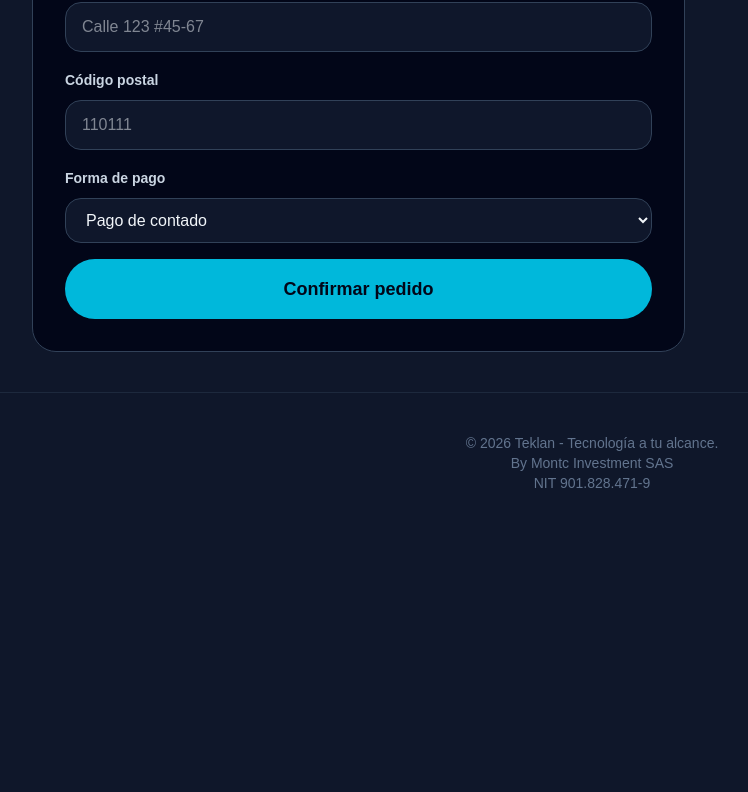
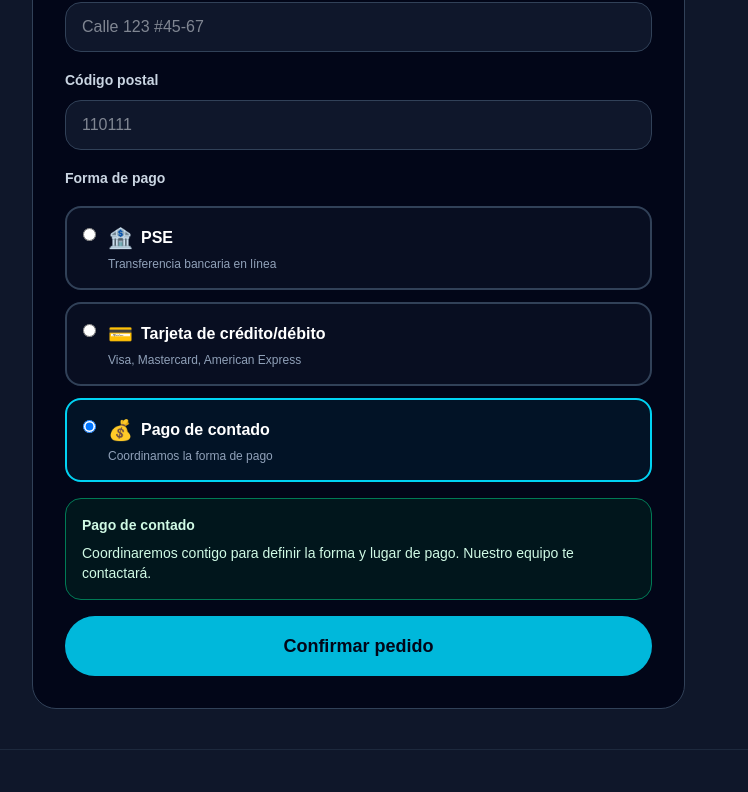
Before and after one commit to harold311618-beep/teklan-store, a Next.js app: page /checkout in a window 1280 px wide. Shown: the part 600-1392 px from the top of the page, without its empty margins (48-796 px from the left). Before the commit the page ends 1133 px from the top, so only its background shows below. Built offline with nearby package versions, Linux system fonts and the light colour scheme; no server answers.

Commit message:
Version prueba epayco

```diff
--- a/src/app/api/orders/route.js
+++ b/src/app/api/orders/route.js
@@ -1,6 +1,6 @@
 import { NextResponse } from 'next/server';
-import { createOrderRecord } from '@/services/orderService';
-import { EPAYCO_CHECKOUT_URL, EPAYCO_CONFIRMATION_SECRET } from '@/lib/config';
+import { createOrderRecord, buildEpaycoCheckoutUrl } from '@/services/orderService';
+import { EPAYCO_CHECKOUT_URL } from '@/lib/config';
 
 export async function POST(request) {
   const payload = await request.json();
@@ -25,10 +25,11 @@ export async function POST(request) {
       email: payload.customer.email,
     });
 
+    const paymentUrl = buildEpaycoCheckoutUrl(order, payload.customer);
     const responsePayload = {
       orderId: order.id,
       reference: order.reference,
-      paymentUrl: EPAYCO_CHECKOUT_URL ? `${EPAYCO_CHECKOUT_URL}?reference=${order.reference}` : null,
+      paymentUrl,
     };
 
     return NextResponse.json(responsePayload);
--- a/src/app/checkout/page.js
+++ b/src/app/checkout/page.js
@@ -2,6 +2,7 @@
 
 import { useEffect, useMemo, useState } from 'react';
 import { useRouter } from 'next/navigation';
+import Link from 'next/link';
 import { useAuth } from '@/context/AuthContext';
 import { useCart } from '@/context/CartContext';
 import CheckoutSummary from '@/components/CheckoutSummary';
@@ -27,9 +28,9 @@ export default function CheckoutPage() {
 
   useEffect(() => {
     if (user?.email) {
-      setFormData((current) => ({ ...current, email: user.email }));
+      setFormData((current) => (current.email ? current : { ...current, email: user.email }));
     }
-  }, [user]);
+  }, [user?.email]);
 
   const totals = useMemo(() => calculateOrderTotals(items), [items]);
 
@@ -179,18 +180,80 @@ export default function CheckoutPage() {
               />
             </label>
 
-            <label className="block">
+            <div>
               <span className="text-sm font-semibold text-slate-300">Forma de pago</span>
-              <select
-                value={formData.paymentMethod}
-                onChange={handleChange('paymentMethod')}
-                className="mt-2 w-full rounded-2xl bg-slate-900 border border-slate-700 px-4 py-3 text-slate-100 outline-none focus:border-cyan-400"
-              >
-                <option value={PAYMENT_METHODS.CASH}>Pago de contado</option>
-                <option value={PAYMENT_METHODS.PSE}>PSE</option>
-                <option value={PAYMENT_METHODS.CASH_PAYMENT}>Efectivo</option>
-              </select>
-            </label>
+              <div className="mt-4 space-y-3">
+                {[
+                  {
+                    id: PAYMENT_METHODS.PSE,
+                    label: 'PSE',
+                    description: 'Transferencia bancaria en línea',
+                    icon: '🏦',
+                  },
+                  {
+                    id: PAYMENT_METHODS.CARD,
+                    label: 'Tarjeta de crédito/débito',
+                    description: 'Visa, Mastercard, American Express',
+                    icon: '💳',
+                  },
+                  {
+                    id: PAYMENT_METHODS.CASH,
+                    label: 'Pago de contado',
+                    description: 'Coordinamos la forma de pago',
+                    icon: '💰',
+                  },
+                ].map((method) => (
+                  <label key={method.id} className="block cursor-pointer">
+                    <div
+                      className={`rounded-2xl border-2 p-4 transition ${
+                        formData.paymentMethod === method.id
+                          ? 'border-cyan-400 bg-cyan-950/30'
+                          : 'border-slate-700 bg-slate-900/50 hover:border-slate-600'
+                      }`}
+                    >
+                      <div className="flex items-start gap-3">
+                        <input
+                          type="radio"
+                          name="paymentMethod"
+                          value={method.id}
+                          checked={formData.paymentMethod === method.id}
+                          onChange={handleChange('paymentMethod')}
+                          className="mt-1"
+                        />
+                        <div className="flex-1">
+                          <div className="flex items-center gap-2">
+                            <span className="text-xl">{method.icon}</span>
+                            <span className="font-semibold text-white">{method.label}</span>
+                          </div>
+                          <p className="mt-1 text-xs text-slate-400">{method.description}</p>
+                        </div>
+                      </div>
+                    </div>
+                  </label>
+                ))}
+              </div>
+            </div>
+
+            {formData.paymentMethod === PAYMENT_METHODS.PSE && (
+              <div className="rounded-2xl border border-cyan-700 bg-cyan-950/40 p-4 text-cyan-100 text-sm">
+                <p className="font-semibold">PSE - Transferencia Bancaria</p>
+                <p className="mt-2">Se abrirá tu banco para confirmar la transferencia. Completamente seguro y verificado.</p>
+              </div>
+            )}
+
+            {formData.paymentMethod === PAYMENT_METHODS.CARD && (
+              <div className="rounded-2xl border border-cyan-700 bg-cyan-950/40 p-4 text-cyan-100 text-sm">
+                <p className="font-semibold">Tarjeta de crédito/débito</p>
+                <p className="mt-2">Acepta Visa, Mastercard y American Express. El pago se procesa mediante ePayco de forma segura.</p>
+              </div>
+            )}
+
+            {formData.paymentMethod === PAYMENT_METHODS.CASH && (
+              <div className="rounded-2xl border border-emerald-700 bg-emerald-950/40 p-4 text-emerald-100 text-sm">
+                <p className="font-semibold">Pago de contado</p>
+                <p className="mt-2">Coordinaremos contigo para definir la forma y lugar de pago. Nuestro equipo te contactará.</p>
+              </div>
+            )}
 
             {error && (
               <div className="rounded-2xl border border-rose-600 bg-rose-950/50 px-4 py-3 text-sm text-rose-100">
--- a/src/app/checkout/success/page.js
+++ b/src/app/checkout/success/page.js
@@ -1,3 +1,5 @@
+import Link from 'next/link';
+
 export default function CheckoutSuccessPage({ searchParams }) {
   const orderId = searchParams?.orderId || '';
 
@@ -12,13 +14,13 @@ export default function CheckoutSuccessPage({ searchParams }) {
           </p>
         )}
         <div className="mt-8 flex flex-col gap-4 sm:flex-row sm:justify-center">
-          <a href="/" className="rounded-full bg-cyan-500 px-6 py-3 font-bold text-slate-950 hover:bg-cyan-400 transition">
+          <Link href="/" className="rounded-full bg-cyan-500 px-6 py-3 font-bold text-slate-950 hover:bg-cyan-400 transition">
             Volver a la tienda
-          </a>
+          </Link>
           {orderId && (
-            <a href={`/pedido/${orderId}`} className="rounded-full border border-slate-700 px-6 py-3 text-slate-100 hover:bg-slate-800 transition">
+            <Link href={`/pedido/${orderId}`} className="rounded-full border border-slate-700 px-6 py-3 text-slate-100 hover:bg-slate-800 transition">
               Ver orden
-            </a>
+            </Link>
           )}
         </div>
       </div>
--- a/src/lib/config.js
+++ b/src/lib/config.js
@@ -1,8 +1,11 @@
 export const TAX_RATE = Number(process.env.NEXT_PUBLIC_TAX_RATE ?? 0.19);
 export const SHIPPING_RATE = Number(process.env.NEXT_PUBLIC_SHIPPING_RATE ?? 12000);
 export const ORDER_COLLECTION = process.env.NEXT_PUBLIC_ORDER_COLLECTION ?? 'orders';
-export const EPAYCO_CHECKOUT_URL = process.env.NEXT_PUBLIC_EPAYCO_CHECKOUT_URL ?? '';
+export const EPAYCO_CHECKOUT_URL = process.env.EPAYCO_CHECKOUT_URL ?? 'https://checkout.epayco.co/checkout';
+export const EPAYCO_CLIENT_ID = process.env.EPAYCO_CLIENT_ID ?? '';
 export const EPAYCO_PUBLIC_KEY = process.env.EPAYCO_PUBLIC_KEY ?? '';
 export const EPAYCO_PRIVATE_KEY = process.env.EPAYCO_PRIVATE_KEY ?? '';
+export const EPAYCO_URL_RESPONSE = process.env.EPAYCO_URL_RESPONSE ?? '';
+export const EPAYCO_URL_CONFIRMATION = process.env.EPAYCO_URL_CONFIRMATION ?? '';
 export const EPAYCO_CONFIRMATION_SECRET = process.env.EPAYCO_CONFIRMATION_SECRET ?? '';
 export const EPAYCO_TEST_MODE = process.env.NEXT_PUBLIC_EPAYCO_TEST_MODE === 'true';
--- a/src/services/orderService.js
+++ b/src/services/orderService.js
@@ -1,6 +1,15 @@
 import { serverTimestamp } from 'firebase/firestore';
 import { createOrder } from '@/services/firestoreRepository';
-import { TAX_RATE, SHIPPING_RATE, EPAYCO_CHECKOUT_URL } from '@/lib/config';
+import {
+  TAX_RATE,
+  SHIPPING_RATE,
+  EPAYCO_CHECKOUT_URL,
+  EPAYCO_CLIENT_ID,
+  EPAYCO_PUBLIC_KEY,
+  EPAYCO_URL_RESPONSE,
+  EPAYCO_URL_CONFIRMATION,
+  EPAYCO_TEST_MODE,
+} from '@/lib/config';
 
 export const ORDER_STATUS = {
   PENDING: 'Pendiente',
@@ -12,8 +21,8 @@ export const ORDER_STATUS = {
 export const PAYMENT_METHODS = {
   CASH: 'contado',
   PSE: 'PSE',
+  CARD: 'tarjeta',
   CASH_PAYMENT: 'efectivo',
-  CARD: 'tarjeta',
 };
 
 export function generateOrderReference() {
@@ -45,7 +54,7 @@ export async function createOrderRecord({ userId, customer, items, paymentMethod
     },
     items,
     paymentMethod,
-    paymentGateway: EPAYCO_CHECKOUT_URL ? 'epayco' : 'offline',
+    paymentGateway: EPAYCO_CLIENT_ID && EPAYCO_PUBLIC_KEY ? 'epayco' : 'offline',
     paymentStatus: ORDER_STATUS.PENDING,
     totals: {
       subtotal,
@@ -58,3 +67,40 @@ export async function createOrderRecord({ userId, customer, items, paymentMethod
 
   return createOrder(orderPayload);
 }
+
+export function buildEpaycoCheckoutUrl(order, customer) {
+  if (!EPAYCO_PUBLIC_KEY || !EPAYCO_URL_RESPONSE || !EPAYCO_URL_CONFIRMATION) {
+    return null;
+  }
+
+  const description = order.items
+    .map((item) => item.name)
+    .filter(Boolean)
+    .join(', ')
+    .slice(0, 180);
+
+  const params = new URLSearchParams({
+    p_key: EPAYCO_PUBLIC_KEY,
+    p_test_request: EPAYCO_TEST_MODE ? 'TRUE' : 'FALSE',
+    p_response: EPAYCO_URL_RESPONSE,
+    p_confirmation: EPAYCO_URL_CONFIRMATION,
+    p_description: description || 'Compra Teklan',
+    p_currency: 'COP',
+    p_amount: String(order.totals.total),
+    p_tax: String(order.totals.tax),
+    p_tax_base: String(Math.max(order.totals.subtotal - order.totals.tax, 0)),
+    p_invoice: order.reference,
+    p_name: customer.name,
+    p_email: customer.email || '',
+    p_phone: customer.phone || '',
+    p_country: 'CO',
+    p_city: customer.city || '',
+    p_address: customer.address || '',
+  });
+
+  if (EPAYCO_CLIENT_ID) {
+    params.set('p_cust_id_cliente', EPAYCO_CLIENT_ID);
+  }
+
+  return `${EPAYCO_CHECKOUT_URL}?${params.toString()}`;
+}
```
Also changed, not shown: src/app/checkout/fail/page.js (+6 -4 lines), src/app/checkout/response/page.js (added, +40 -0 lines).
